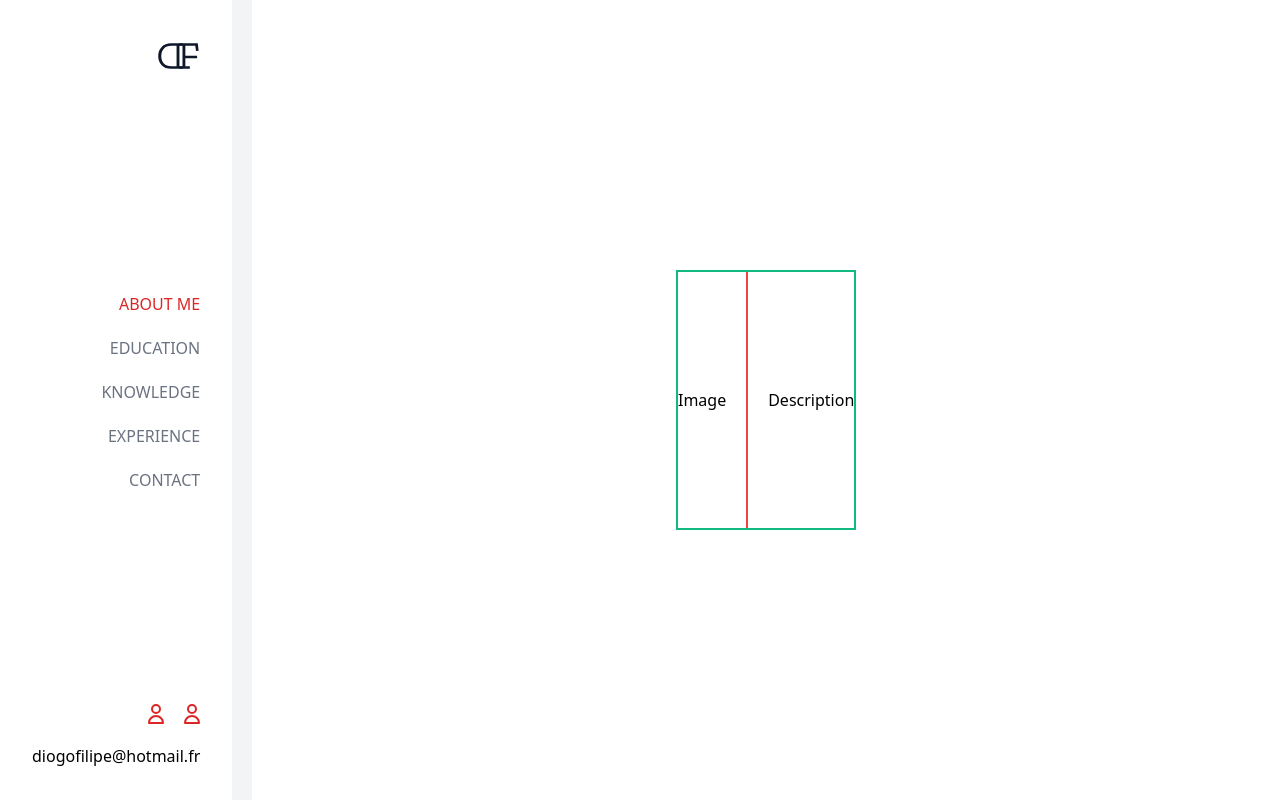
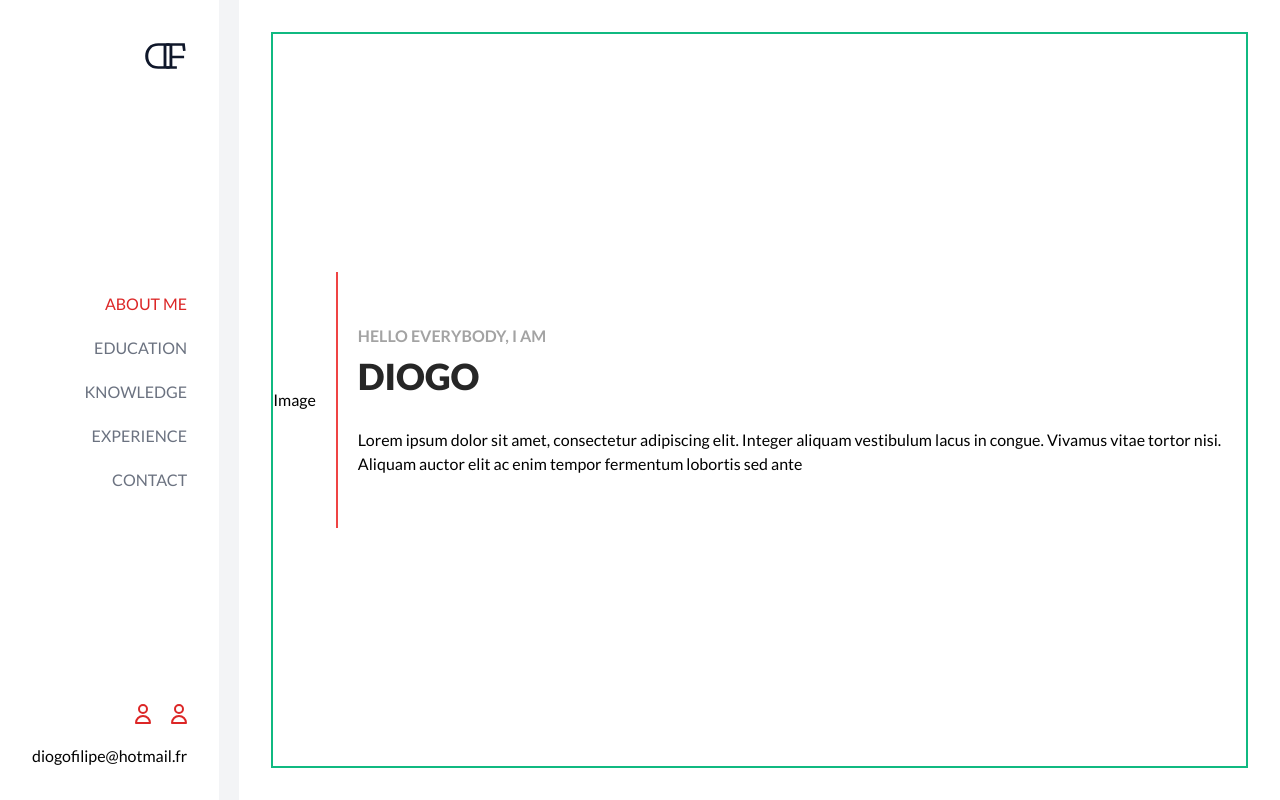
Before and after one commit to d-figueiredo/d-figueiredo.github.io, a React (Vite) app: page /about in a window 1280 px wide. Built offline with nearby package versions, Linux system fonts and the light colour scheme.

Commit message:
Add Lato font and add about section data and styles.

```diff
--- a/src/components/App.jsx
+++ b/src/components/App.jsx
@@ -11,7 +11,7 @@ import Footer from './footer/Footer'
 const App = () => {
   return (
 		<main className='h-screen flex flex-col gap-5 sm:flex-row-reverse'>
-			<section className='p-8 bg-white grow flex justify-center items-center'>
+			<section className='p-8 bg-white grow flex justify-center items-middle'>
 				<Routes>
 					<Route path='/' element={<Navigate to='/about' />}/>
 					<Route path='/about' element={<About />} />
--- a/src/components/about/About.jsx
+++ b/src/components/about/About.jsx
@@ -1,10 +1,21 @@
 const About = () => {
   return (
-		<section className='border-2 border-emerald-500 flex items-center gap-5'>
+		<section className='flex flex-col items-center gap-5 md:flex-row border-2 border-emerald-500   '>
 			<div>Image</div>
-			<hr className='border border-red-500 h-64'/>
+			<hr className='w-1/2 border border-red-500 md:w-auto md:h-64'/>
 			<div>
-				Description
+				<div className='uppercase'>
+					<p className='text-neutral-400 font-semibold'>Hello everybody, I am</p>
+					<h2 className='text-neutral-800 font-extrabold text-4xl mt-2'>Diogo</h2>
+				</div>
+				<div className='mt-8'>
+					<p>
+						Lorem ipsum dolor sit amet, consectetur adipiscing elit.
+						Integer aliquam vestibulum lacus in congue. Vivamus vitae
+						tortor nisi. Aliquam auctor elit ac enim tempor fermentum
+						lobortis sed ante
+					</p>
+				</div>
 			</div>
 		</section>
   )
--- a/src/index.css
+++ b/src/index.css
@@ -1,3 +1,5 @@
+@import url('https://fonts.googleapis.com/css2?family=Lato:wght@400;700;900&display=swap');
+
 @tailwind base;
 @tailwind components;
 @tailwind utilities;
--- a/tailwind.config.js
+++ b/tailwind.config.js
@@ -1,11 +1,14 @@
-/** @type {import('tailwindcss').Config} */
 module.exports = {
 	content: [
 		"./index.html",
 		"./src/**/*.{vue,js,ts,jsx,tsx}",
 	],
   theme: {
-    extend: {},
+    extend: {
+			fontFamily: {
+        'sans': ['Lato', 'sans-serif'],
+      },
+		},
   },
   plugins: [],
 }
```
